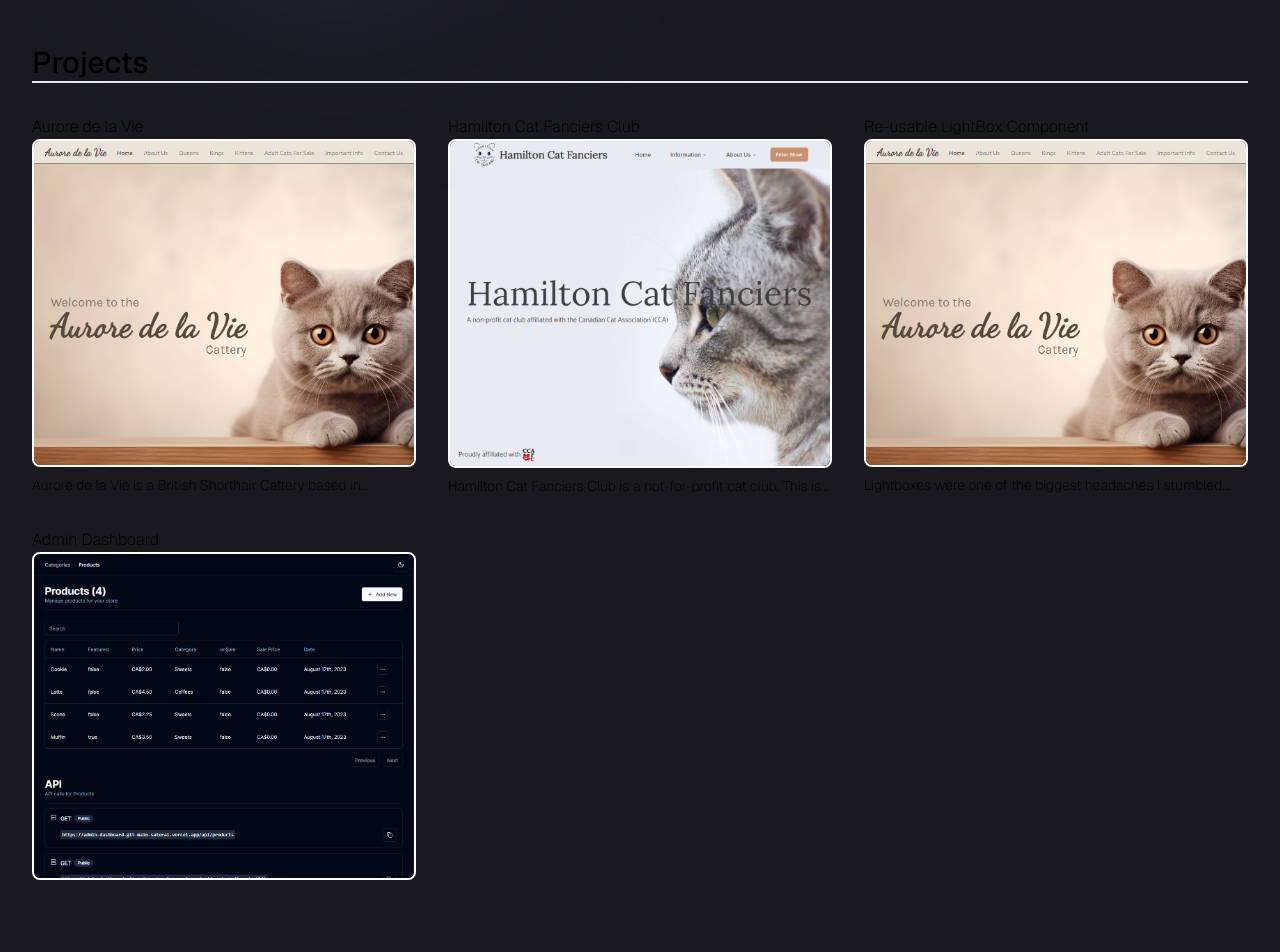
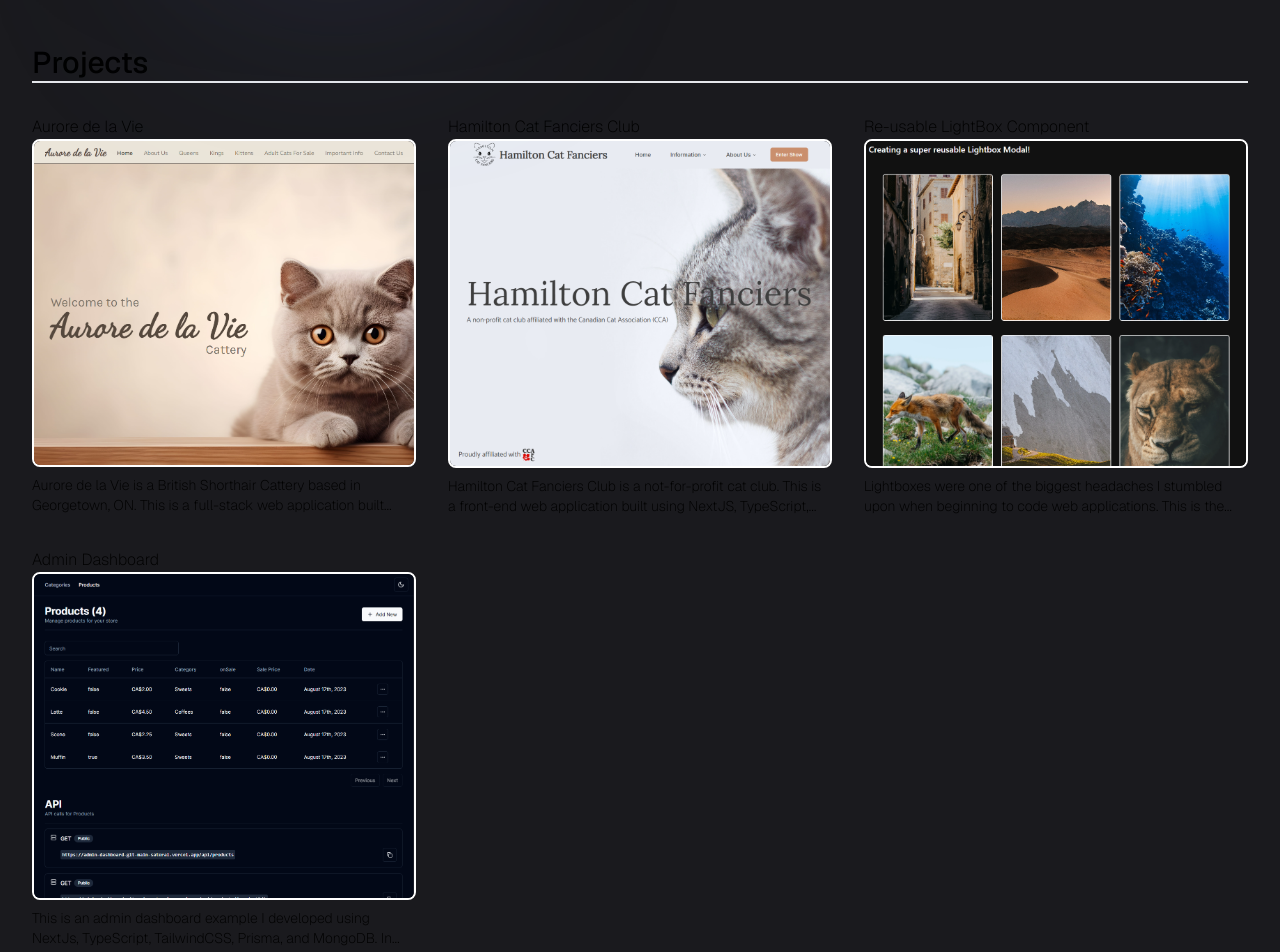
Before and after one commit to Sateral/personal-website, a Next.js app: page / in a window 1280 px wide. Shown: the part 1840-2792 px from the top of the page. Built offline with nearby package versions, Linux system fonts and the light colour scheme; a web font is replaced by a local one.

Commit message:
Projects done

```diff
--- a/app/components/About.tsx
+++ b/app/components/About.tsx
@@ -31,7 +31,7 @@
 
   return (
     <section id="about me" className="flex flex-col gap-12 sm:py-16 py-6">
-      <div className="font-medium text-3xl border-b-2 w-[155px]">About Me</div>
+      <div className="font-medium text-3xl border-b-2">About Me</div>
 
       <div className="flex md:flex-row flex-col justify-center items-center px-16">
         {aboutCards.map((card, index) => (
--- a/app/components/Navbar.tsx
+++ b/app/components/Navbar.tsx
@@ -18,6 +18,10 @@
   {
     id: "skills",
     title: "Skills",
+  },
+  {
+    id: "projects",
+    title: "Projects",
   },
   {
     id: "contact",
--- a/app/components/Projects.tsx
+++ b/app/components/Projects.tsx
@@ -20,8 +20,8 @@
     },
     {
       projectName: "Re-usable LightBox Component",
-      imageSrc: require("@/public/adlv.png"),
-      link: "Null",
+      imageSrc: require("@/public/Lightbox.png"),
+      link: "https://lightbox-v1.vercel.app/",
       description:
         "Lightboxes were one of the biggest headaches I stumbled upon when beginning to code web applications. This is the first version of a resuable lightbox component I developed using TypeScript and Hooks that can be easily implemented in future projects. The current modal is to be revised.",
     },
@@ -29,15 +29,14 @@
       projectName: "Admin Dashboard",
       imageSrc: require("@/public/admin-dashboard.png"),
       link: "https://admin-dashboard-git-main-sateral.vercel.app/categories",
-      description: "",
+      description:
+        "This is an admin dashboard example I developed using NextJs, TypeScript, TailwindCSS, Prisma, and MongoDB. In this dashboard, the dashboard uses a REST API to get, post, delete, and patch categories for products. In turn, the user is able do the same with a product that can be created within an already existing category.",
     },
   ];
 
   return (
-    <div className="sm:py-16 py-6">
-      <div className="font-medium text-3xl border-b-2 w-[13]5px] mb-8">
-        Projects
-      </div>
+    <div id="projects" className="sm:py-16 py-6">
+      <div className="font-medium text-3xl border-b-2 mb-8">Projects</div>
 
       <div className="grid md:grid-cols-3 sm:grid-cols-2 grid-cols-1 gap-8 ">
         {projects.map((project) => (
@@ -53,7 +52,7 @@
                 className="rounded-lg border-white border-2"
               />
             </Link>
-            <p className="font-extralight mt-2 text-sm line-clamp-[1] group-hover:line-clamp-none">
+            <p className="font-extralight mt-2 text-sm md:line-clamp-2 sm:line-clamp-1 group-hover:line-clamp-none">
               {project.description}
             </p>
           </div>
--- a/app/components/Skills.tsx
+++ b/app/components/Skills.tsx
@@ -5,9 +5,7 @@
 const Skills = () => {
   return (
     <section id="skills" className="sm:py-16 py-6">
-      <div className="font-medium text-3xl border-b-2 w-[100px] mb-8">
-        Skills
-      </div>
+      <div className="font-medium text-3xl border-b-2 mb-8">Skills</div>
 
       <div className="flex md:flex-row flex-col md:pb-32 pb-8">
         <div className="flex-1 basis-1/2 flex justify-center items-center flex-col xl:px-0 sm:px-16 px-6">
```
Also changed, not shown: public/Lightbox.png (added).
